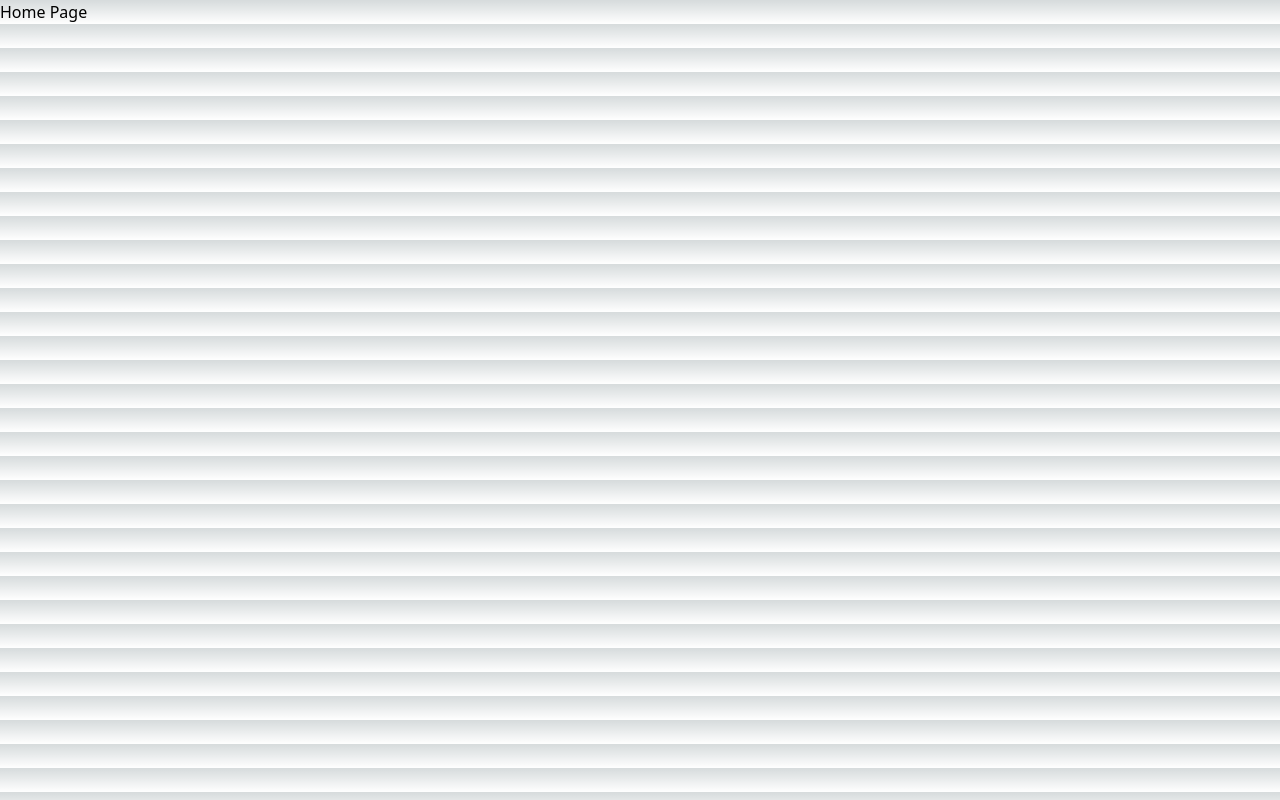
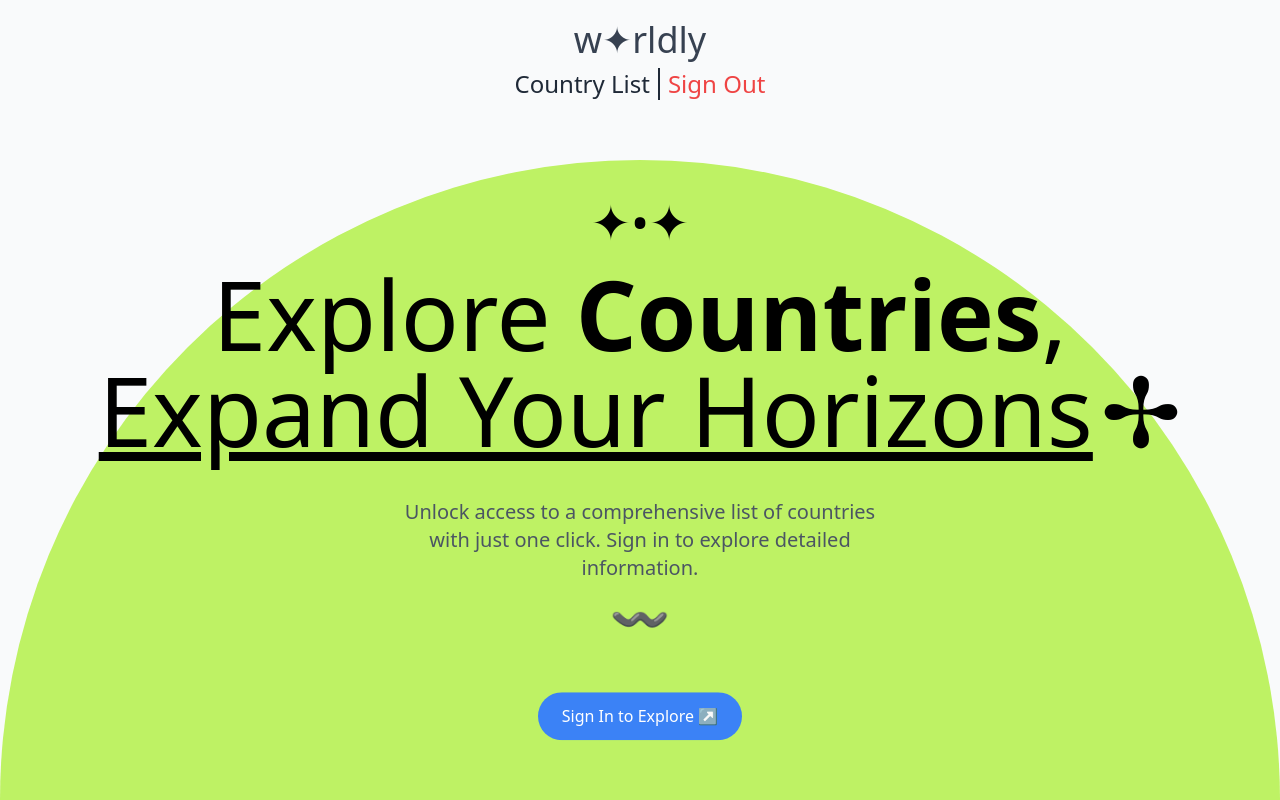
Before and after one commit to ayuwidyaagata/worldly, a Next.js app: page /home in a window 1280 px wide. Built offline with nearby package versions, Linux system fonts and the light colour scheme.

Commit message:
refactor: update home page and use navbar and login modal components

```diff
--- a/pages/home.tsx
+++ b/pages/home.tsx
@@ -1,12 +1,48 @@
 import Head from "next/head";
+import Navbar from "./components/Navbar";
+import { useState } from "react";
+import LoginModal from "./components/LoginModal";
 
 const Home = () => {
+  const [isLoginModalOpen, setIsLoginModalOpen] = useState(false);
+
+  const openLoginModal = () => setIsLoginModalOpen(true);
+  const closeLoginModal = () => setIsLoginModalOpen(false);
   return (
     <>
       <Head>
         <title>Worldly</title>
       </Head>
-      <div>Home Page</div>
+      <div className="h-screen flex flex-col items-center justify-center bg-gray-50">
+        <Navbar />
+        <div className="relative w-full h-screen overflow-hidden">
+          <div className="absolute w-full h-[80vh] bg-lime-300 rounded-t-full bottom-0 left-0"></div>
+          <div className="relative z-10 text-center flex flex-col items-center justify-center h-full px-4">
+            <p className="text-5xl text-black my-5">✦•✦</p>
+            <h1 className="text-4xl md:text-6xl xl:text-8xl font-normal text-black">
+              Explore <span className="font-bold">Countries</span>,
+            </h1>
+            <div className="flex">
+              <h1 className="text-4xl md:text-6xl xl:text-8xl flex text-black mb-2 underline">
+                Expand Your Horizons
+              </h1>
+              <p className="md:ml-2 text-4xl md:text-6xl xl:text-8xl">✢</p>
+            </div>
+            <p className="mt-8 text-sm lg:text-xl text-gray-600 mx-w-sm md:max-w-lg mx-auto">
+              Unlock access to a comprehensive list of countries with just one
+              click. Sign in to explore detailed information.
+            </p>
+            <p className="my-3 text-5xl">〰️</p>
+            <button
+              onClick={openLoginModal}
+              className="mt-10 px-6 py-3 bg-blue-500 hover:bg-blue-600 text-white rounded-full animate-bounce"
+            >
+              Sign In to Explore ↗️
+            </button>
+          </div>
+        </div>
+        {isLoginModalOpen && <LoginModal closeModal={closeLoginModal} />}
+      </div>
     </>
   );
 };
```
